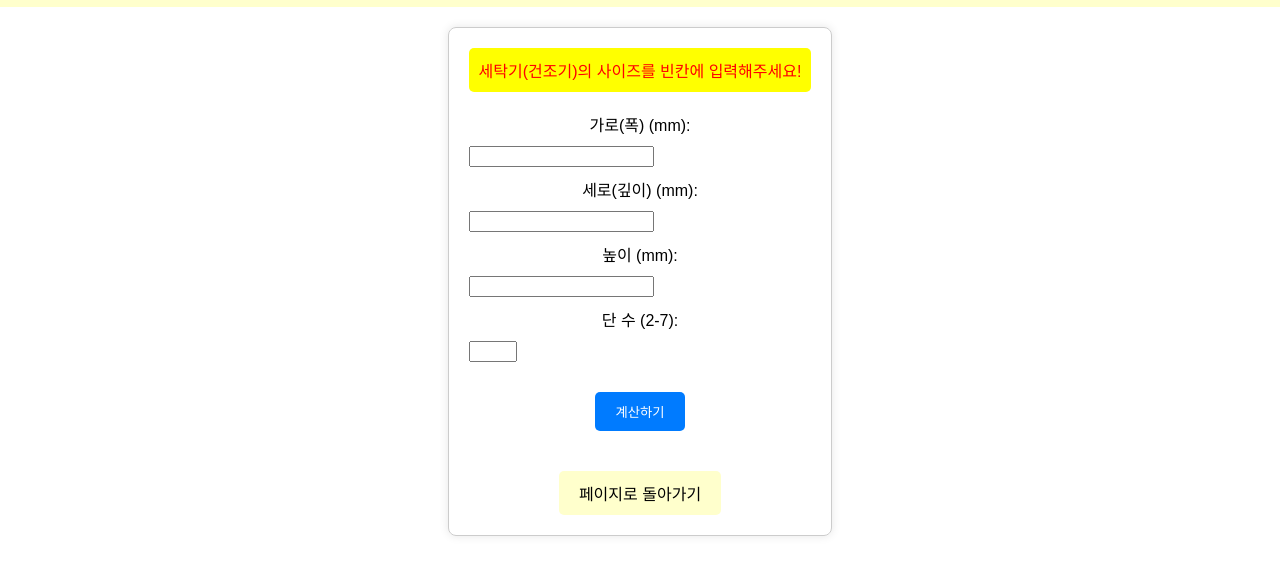
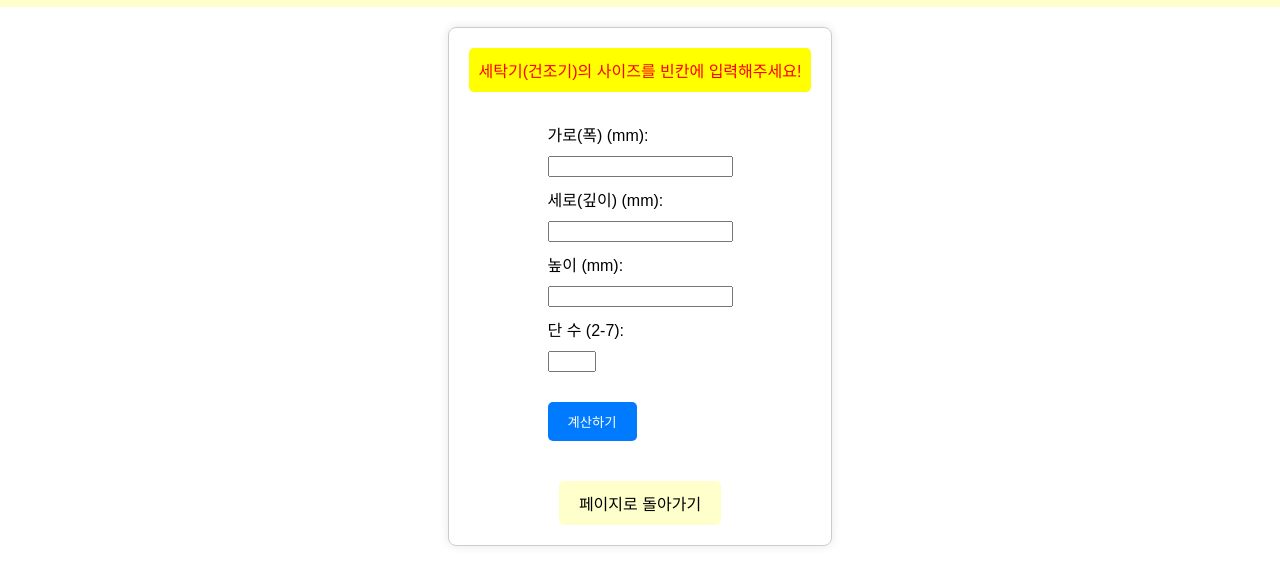
Before and after one commit to krkyhm/washercalculator, a plain HTML site: page index.html in a window 1280 px wide. Shown: the part 59-644 px from the top of the page. Drawn offline with Linux system fonts and the light colour scheme.

Commit message:
Update styles.css

```diff
--- a/styles.css
+++ b/styles.css
@@ -34,6 +34,12 @@ body {
     padding: 10px;
     border-radius: 5px;
     margin-bottom: 20px;
+}
+
+form {
+    text-align: left;
+    display: inline-block;
+    margin: 0 auto;
 }
 
 label, input {
```
